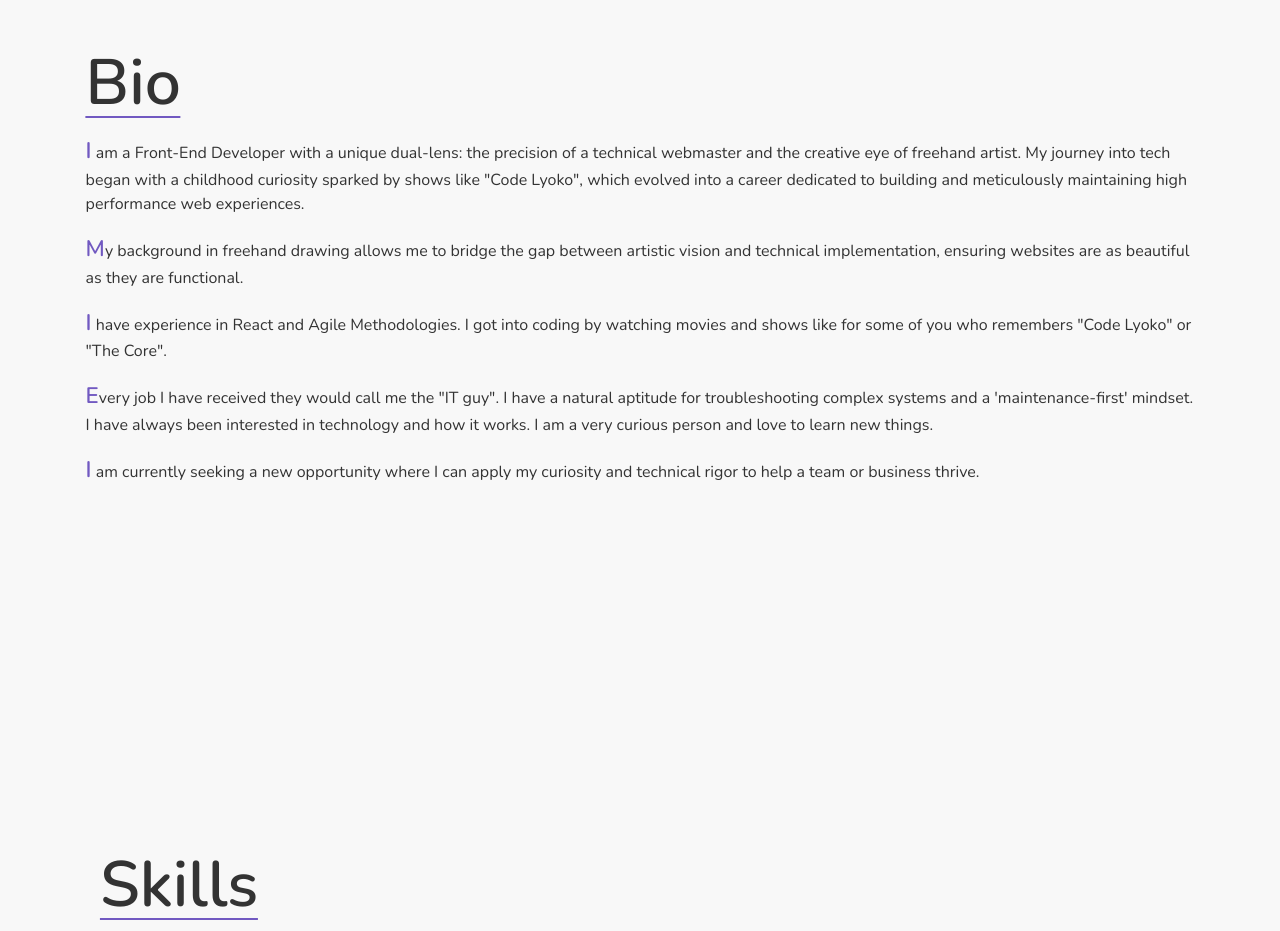
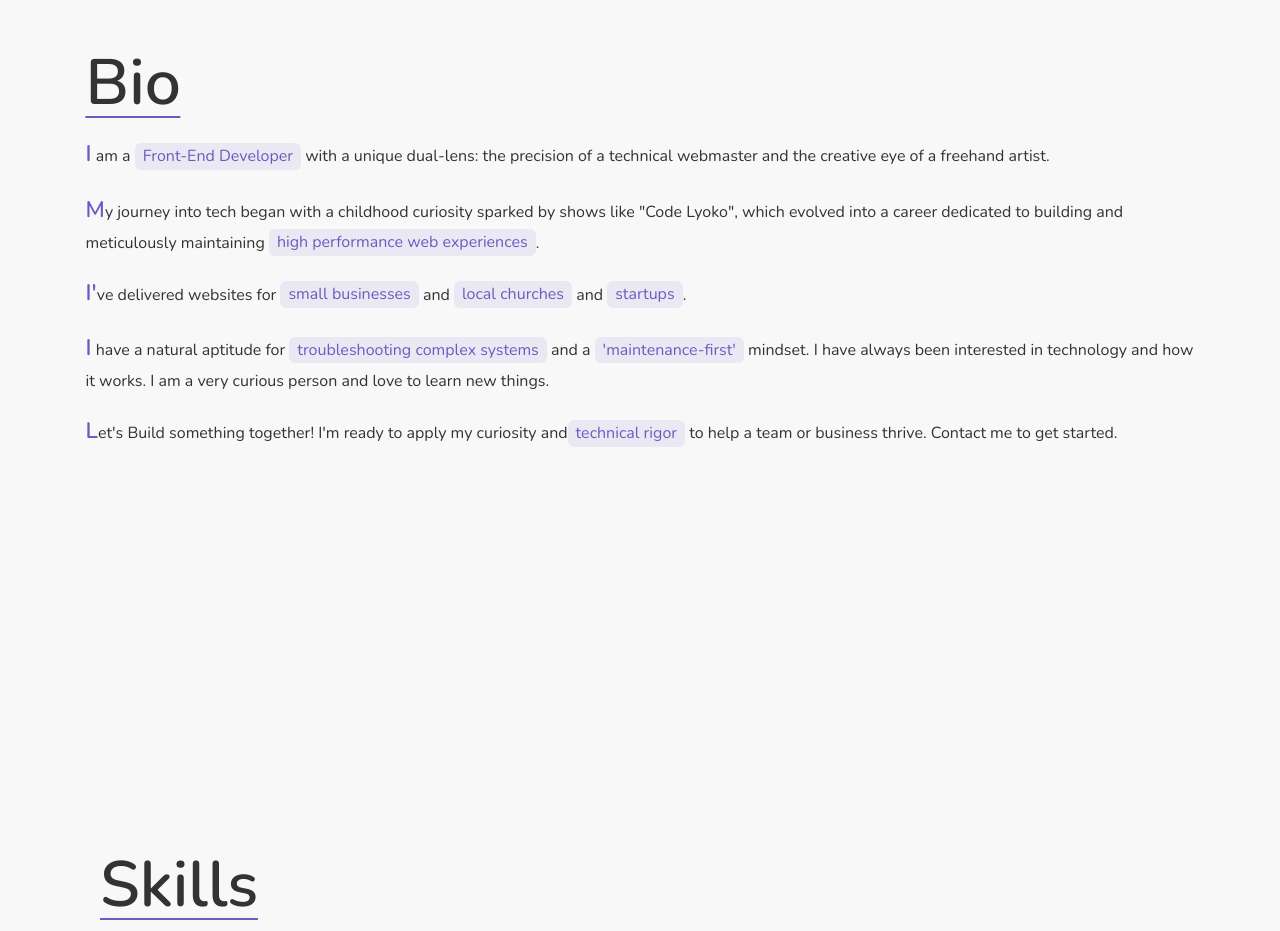
Before and after one commit to CJ484/cjcodes-portfolio-website, a React (Vite) app: page / in a window 1280 px wide. Shown: the part 900-1831 px from the top of the page. Built offline with nearby package versions, Linux system fonts and the light colour scheme.

Commit message:
Refactor BioSection component to enhance content structure and readability, adding highlights for key phrases. Update CSS for improved line height and styling of highlighted text.

```diff
--- a/src/containers/bioSection.tsx
+++ b/src/containers/bioSection.tsx
@@ -1,35 +1,38 @@
 export default function BioSection() {
 	return (
-    <section id="bio" className="bioSection">
-      <div className="container">
-        <h2 className="sectionTitle">Bio</h2>
+		<section id='bio' className='bioSection'>
+			<div className='container'>
+				<h2 className='sectionTitle'>Bio</h2>
 
-        <p className="bioSection__paragraph">
-          I am a Front-End Developer with a unique dual-lens: the precision of a technical webmaster and the creative eye of freehand artist. My journey into tech began with a childhood curiosity sparked by shows like &quot;Code Lyoko&quot;, which evolved into a career dedicated to building and meticulously maintaining high performance web experiences.
+				<p className='bioSection__paragraph'>
+					I am a <span className='highlight'>Front-End Developer</span> with a
+					unique dual-lens: the precision of a technical webmaster and the
+					creative eye of a freehand artist.
+				</p>
+				<p className='bioSection__paragraph'>
+					My journey into tech began with a childhood curiosity sparked by shows
+					like &quot;Code Lyoko&quot;, which evolved into a career dedicated to
+					building and meticulously maintaining <span className='highlight'>high performance web experiences</span>.
 				</p>
 
-        <p className="bioSection__paragraph">
-          My background in freehand drawing allows me to bridge the gap between
-          artistic vision and technical implementation, ensuring websites are as
-          beautiful as they are functional.
+				<p className='bioSection__paragraph'>
+					I've delivered websites for{' '}
+					<span className='highlight'>small businesses</span> and{' '}
+					<span className='highlight'>local churches</span> and{' '}
+					<span className='highlight'>startups</span>.
 				</p>
 
-        <p className="bioSection__paragraph">
-          I have experience in React and Agile Methodologies. I got into coding
-          by watching movies and shows like for some of you who remembers
-          &quot;Code Lyoko&quot; or &quot;The Core&quot;.
+				<p className='bioSection__paragraph'>
+					I have a natural aptitude for <span className='highlight'>troubleshooting complex systems</span> and a{' '}
+					<span className='highlight'>'maintenance-first'</span> mindset. I have
+					always been interested in technology and how it works. I am a very
+					curious person and love to learn new things.
 				</p>
 
-        <p className="bioSection__paragraph">
-          Every job I have received they would call me the &quot;IT guy&quot;. I
-          have a natural aptitude for troubleshooting complex systems and a
-          'maintenance-first' mindset. I have always been interested in
-          technology and how it works. I am a very curious person and love to
-          learn new things.
-        </p>
-
-        <p className="bioSection__paragraph">
-          I am currently seeking a new opportunity where I can apply my curiosity and technical rigor to help a team or business thrive.
+				<p className='bioSection__paragraph'>
+					Let's Build something together! I'm ready to apply my curiosity and
+					<span className='highlight'>technical rigor</span> to help a team or business thrive. Contact me to get
+					started.
 				</p>
 			</div>
 		</section>
--- a/src/styles/styles.css
+++ b/src/styles/styles.css
@@ -64,13 +64,14 @@ section {
 .bioSection {
   .bioSection__paragraph {
     margin-bottom: var(--spacing-2);
+    line-height: 1.75;
     &::first-letter {
       font-weight: 600;
       font-size: var(--font-size-2);
       color: var(--color-primary);
     }
-    .bioSection__paragraph__highlight {
-      padding: 0.25rem 0.5rem;
+    .highlight {
+      padding: 0.15rem 0.5rem;
       border-radius: var(--radius-md);
       color: var(--color-primary);
       background-color: color-mix(
```
Lines whose indentation alone changed are shown as unchanged.
